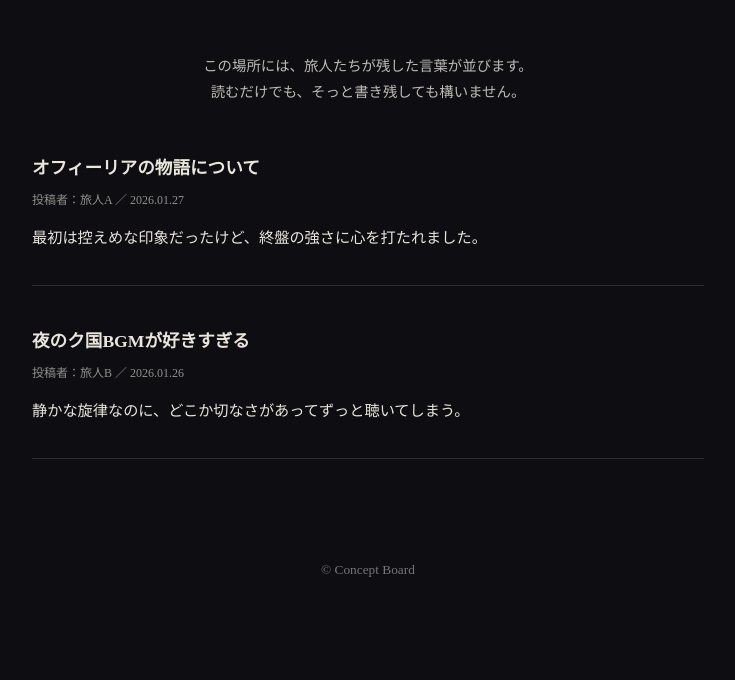
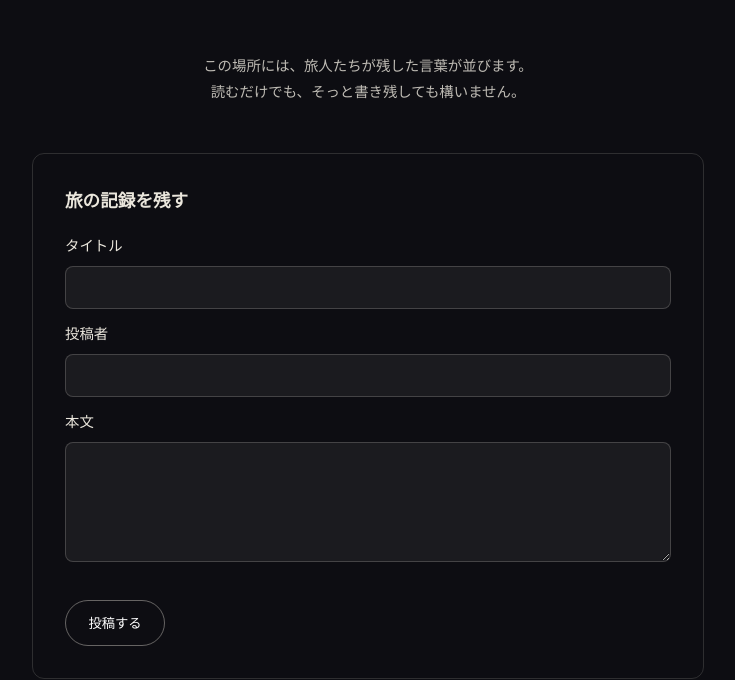
Before and after one commit to kappaislit/OCTOPATH-web-port, a plain HTML site: page board.html in a window 1280 px wide. Shown: the part 132-812 px from the top of the page, without its empty margins (272-1007 px from the left). Drawn offline with Linux system fonts and the light colour scheme.

Commit message:
最初から表示する予定のダミー２個が、投稿後にしか表示されなかったのを修正（原因はrenderPosts();を書いてなかったことによって、レンダーポストを呼び込んでなかった）

```diff
--- a/board.html
+++ b/board.html
@@ -3,6 +3,11 @@
 <head>
   <meta charset="UTF-8">
   <meta name="viewport" content="width=device-width, initial-scale=1.0">
+
+
+
+
+
   <title>旅人たちの記録｜静かな旅人たちの掲示板</title>
   <link rel="stylesheet" href="style.css">
 </head>
@@ -22,6 +27,29 @@
       </p>
     </section>
 
+
+    <section class="post-form">
+  <h3>旅の記録を残す</h3>
+
+  <label>
+    タイトル
+    <input type="text" id="titleInput">
+  </label>
+
+  <label>
+    投稿者
+    <input type="text" id="authorInput">
+  </label>
+
+  <label>
+    本文
+    <textarea id="bodyInput"></textarea>
+  </label>
+
+  <button id="submitPost">投稿する</button>
+</section>
+
+
     <!-- 投稿一覧 -->
     <section class="post-list" id="postList">
   <!-- JSで投稿が入る -->
@@ -38,5 +66,6 @@
 <script src="board.js"></script>
 
 
+
 </body>
 </html>
--- a/board.js
+++ b/board.js
@@ -1,3 +1,5 @@
+document.addEventListener("DOMContentLoaded", () => {
+
 const posts = [
   {
     title: "オフィーリアの物語について",
@@ -15,6 +17,9 @@ const posts = [
 
 const postList = document.getElementById("postList");
 
+function renderPosts() {
+  postList.innerHTML = "";
+
   posts.forEach(post => {
     const article = document.createElement("article");
     article.className = "post";
@@ -27,3 +32,32 @@ posts.forEach(post => {
 
     postList.appendChild(article);
 });
+}
+
+/* レンダーポストを呼び出す　これないとダミー２個が最初から表示されなかた　*/
+renderPosts();
+
+
+
+const titleInput = document.getElementById("titleInput");
+const authorInput = document.getElementById("authorInput");
+const bodyInput = document.getElementById("bodyInput");
+const submitPost = document.getElementById("submitPost");
+
+submitPost.addEventListener("click", () => {
+  const newPost = {
+    title: titleInput.value,
+    author: authorInput.value,
+    date: new Date().toISOString().slice(0, 10),
+    body: bodyInput.value
+  };
+
+  posts.unshift(newPost);
+  renderPosts();
+
+  titleInput.value = "";
+  authorInput.value = "";
+  bodyInput.value = "";
+ });
+
+});
--- a/style.css
+++ b/style.css
@@ -146,43 +146,80 @@ body {
 
 
 /* ===== 掲示板 ===== */
-
 .board {
   max-width: 720px;
   margin: 0 auto;
   padding: 2rem 1.5rem 4rem;
 }
-
 .board-intro {
   text-align: center;
   margin-bottom: 3rem;
   opacity: 0.8;
   font-size: 0.9rem;
 }
-
 .post-list {
   display: flex;
   flex-direction: column;
   gap: 2.5rem;
 }
-
 .post {
   padding-bottom: 2rem;
   border-bottom: 1px solid rgba(234, 230, 220, 0.15);
 }
-
 .post-title {
   font-size: 1.1rem;
   margin-bottom: 0.3rem;
 }
-
 .post-meta {
   font-size: 0.75rem;
   opacity: 0.6;
   margin-bottom: 0.8rem;
 }
-
 .post-body {
   font-size: 0.95rem;
   line-height: 1.9;
 }
+
+
+
+
+
+/* ポストフォームらへん */
+.post-form {
+  max-width: 720px;
+  margin: 0 auto 3rem;
+  padding: 2rem;
+  border: 1px solid rgba(234, 230, 220, 0.15);
+  border-radius: 12px;
+}
+.post-form h3 {
+  margin-bottom: 1rem;
+  font-size: 1.1rem;
+}
+.post-form label {
+  display: block;
+  margin-bottom: 0.8rem;
+  font-size: 0.9rem;
+}
+.post-form input,
+.post-form textarea {
+  width: 100%;
+  padding: 0.8rem;
+  margin-top: 0.4rem;
+  background: rgba(255, 255, 255, 0.06);
+  border: 1px solid rgba(234, 230, 220, 0.2);
+  color: #fff;
+  border-radius: 8px;
+}
+.post-form textarea {
+  height: 120px;
+}
+.post-form button {
+  margin-top: 1rem;
+  padding: 0.8rem 1.4rem;
+  border-radius: 999px;
+  border: 1px solid rgba(234, 230, 220, 0.4);
+  background: transparent;
+  color: #fff;
+  cursor: pointer;
+}
```
Also changed, not shown: index.html (+2 -0 lines). Lines whose indentation alone changed are shown as unchanged.
